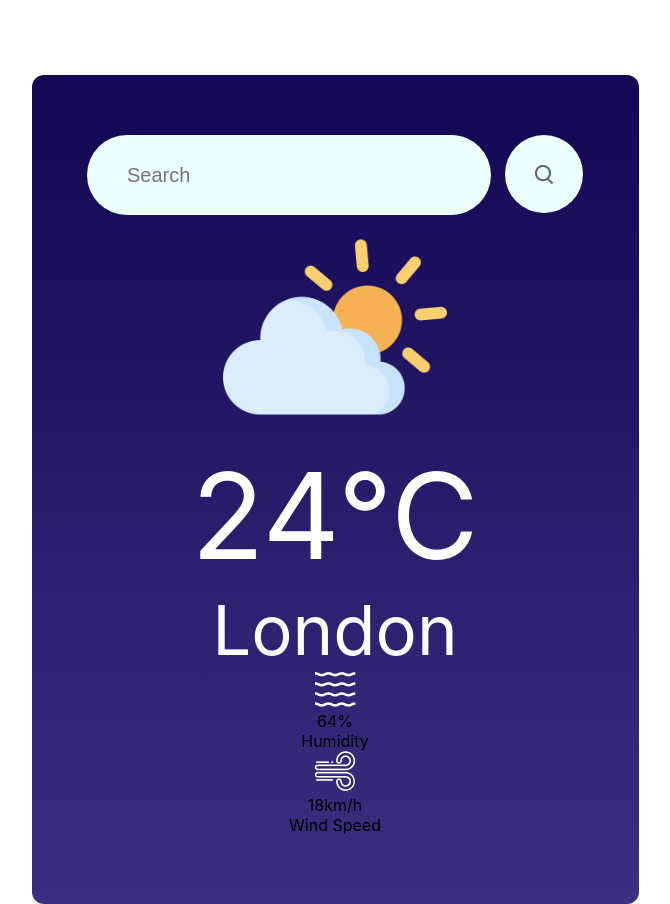
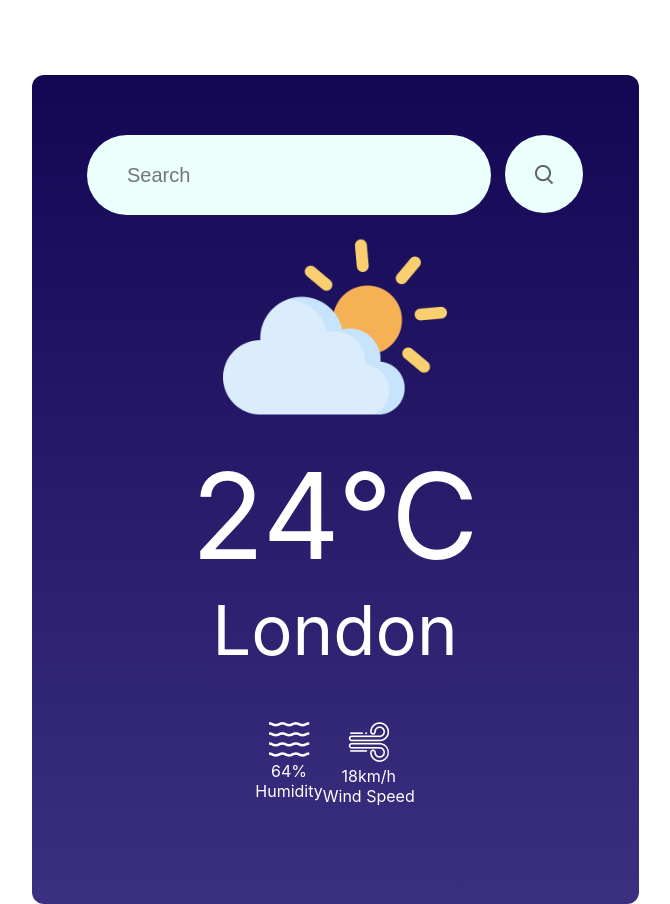
Before and after one commit to kenny791/weather-app, a React (Create React App) app: page / in a window 1280 px wide. Shown: the whole page, without its empty margins (305-975 px from the left). Built offline with nearby package versions, Linux system fonts and the light colour scheme.

Commit message:
add container css

```diff
--- a/src/Components/WeatherApp/WeatherApp.css
+++ b/src/Components/WeatherApp/WeatherApp.css
@@ -59,3 +59,10 @@
     font-size: 69px;
     font-weight: 400;
 }
+
+.data-container{
+    margin-top: 50px;
+    color: white;
+    display: flex;
+    justify-content: center;
+}
```
